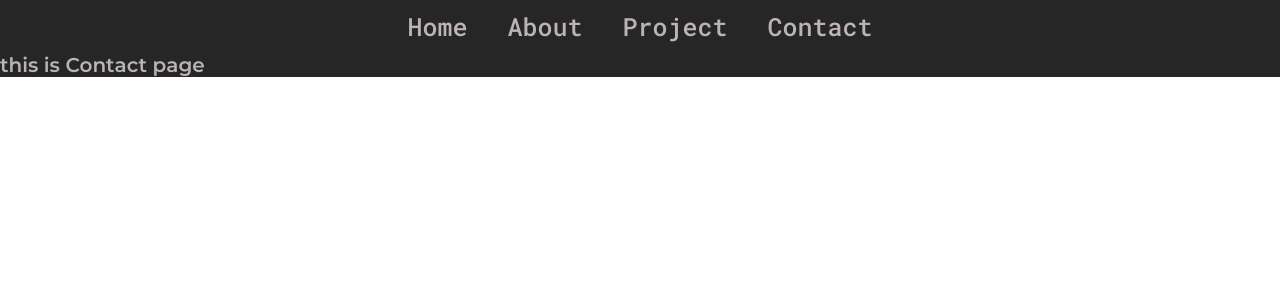
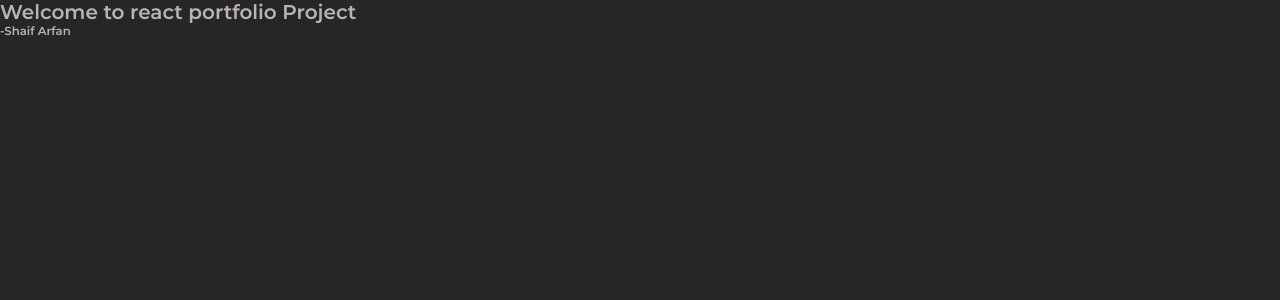
Before and after one commit to ShaifArfan/AYANs-portfolio, a React (Create React App) app: page /contact in a window 1280 px wide. Shown: the top 300 px of the page. Built offline with nearby package versions, Linux system fonts and the light colour scheme.

Commit message:
starter-files

```diff
--- a/src/App.js
+++ b/src/App.js
@@ -1,37 +1,10 @@
 import React from 'react';
-import { BrowserRouter as Router, Route, Switch } from 'react-router-dom';
-import styled from 'styled-components';
-import About from './components/About';
-import Contact from './components/Contact';
-import LandingPage from './components/LandingPage';
-import NavMenu from './components/NavMenu';
-import Project from './components/Project';
-
-const BodyStyle = styled.div`
-  background-color: var(--dark-bg);
-  color: var(--gray-1);
-`;
 
 export default function App() {
   return (
-    <BodyStyle>
-      <Router>
-        <NavMenu />
-        <Switch>
-          <Route path="/about">
-            <About />
-          </Route>
-          <Route path="/contact">
-            <Contact />
-          </Route>
-          <Route path="/project">
-            <Project />
-          </Route>
-          <Route path="/">
-            <LandingPage />
-          </Route>
-        </Switch>
-      </Router>
-    </BodyStyle>
+    <>
+      <h1>Welcome to react portfolio Project</h1>
+      <h3>-Shaif Arfan</h3>
+    </>
   );
 }
--- a/src/components/About.js
+++ /dev/null
@@ -1,5 +0,0 @@
-import React from 'react';
-
-export default function About() {
-  return <h1>this is about page</h1>;
-}
--- a/src/components/Contact.js
+++ /dev/null
@@ -1,5 +0,0 @@
-import React from 'react';
-
-export default function Contact() {
-  return <h1>this is Contact page</h1>;
-}
--- a/src/components/LandingPage.js
+++ /dev/null
@@ -1,5 +0,0 @@
-import React from 'react';
-
-export default function LandingPage() {
-  return <div>This is LandingPage</div>;
-}
--- a/src/components/NavMenu.js
+++ /dev/null
@@ -1,43 +0,0 @@
-import React from 'react';
-import { Link } from 'react-router-dom';
-import styled from 'styled-components';
-
-const NavStyles = styled.nav`
-  padding: 1rem 0;
-  ul {
-    max-width: 1200px;
-    margin: 0 auto;
-    width: 90%;
-    text-align: center;
-    li {
-      display: inline-block;
-    }
-    a {
-      color: black;
-      padding: 1rem 2rem;
-      font-size: 2.5rem;
-      color: var(--gary-1);
-    }
-  }
-`;
-
-export default function NavMenu() {
-  return (
-    <NavStyles>
-      <ul>
-        <li>
-          <Link to="/">Home</Link>
-        </li>
-        <li>
-          <Link to="/about">About</Link>
-        </li>
-        <li>
-          <Link to="/project">Project</Link>
-        </li>
-        <li>
-          <Link to="/contact">Contact</Link>
-        </li>
-      </ul>
-    </NavStyles>
-  );
-}
--- a/src/components/Project.js
+++ /dev/null
@@ -1,5 +0,0 @@
-import React from 'react';
-
-export default function Project() {
-  return <h1>This is project page</h1>;
-}
--- a/src/index.js
+++ b/src/index.js
@@ -5,10 +5,10 @@ import GlobalStyles from './styles/GlobalStyle';
 import Typography from './styles/Typography';
 
 ReactDOM.render(
-  <React.StrictMode>
+  <>
     <GlobalStyles />
     <Typography />
     <App />
-  </React.StrictMode>,
+  </>,
   document.getElementById('root')
 );
--- a/src/styles/GlobalStyle.js
+++ b/src/styles/GlobalStyle.js
@@ -15,6 +15,7 @@ const GlobalStyles = createGlobalStyle`
   html{
     font-size: 10px;
     font-family: 'Roboto Mono';
+    background-color: var(--dark-bg);
   }
   ul,li{
     list-style: none;
```
